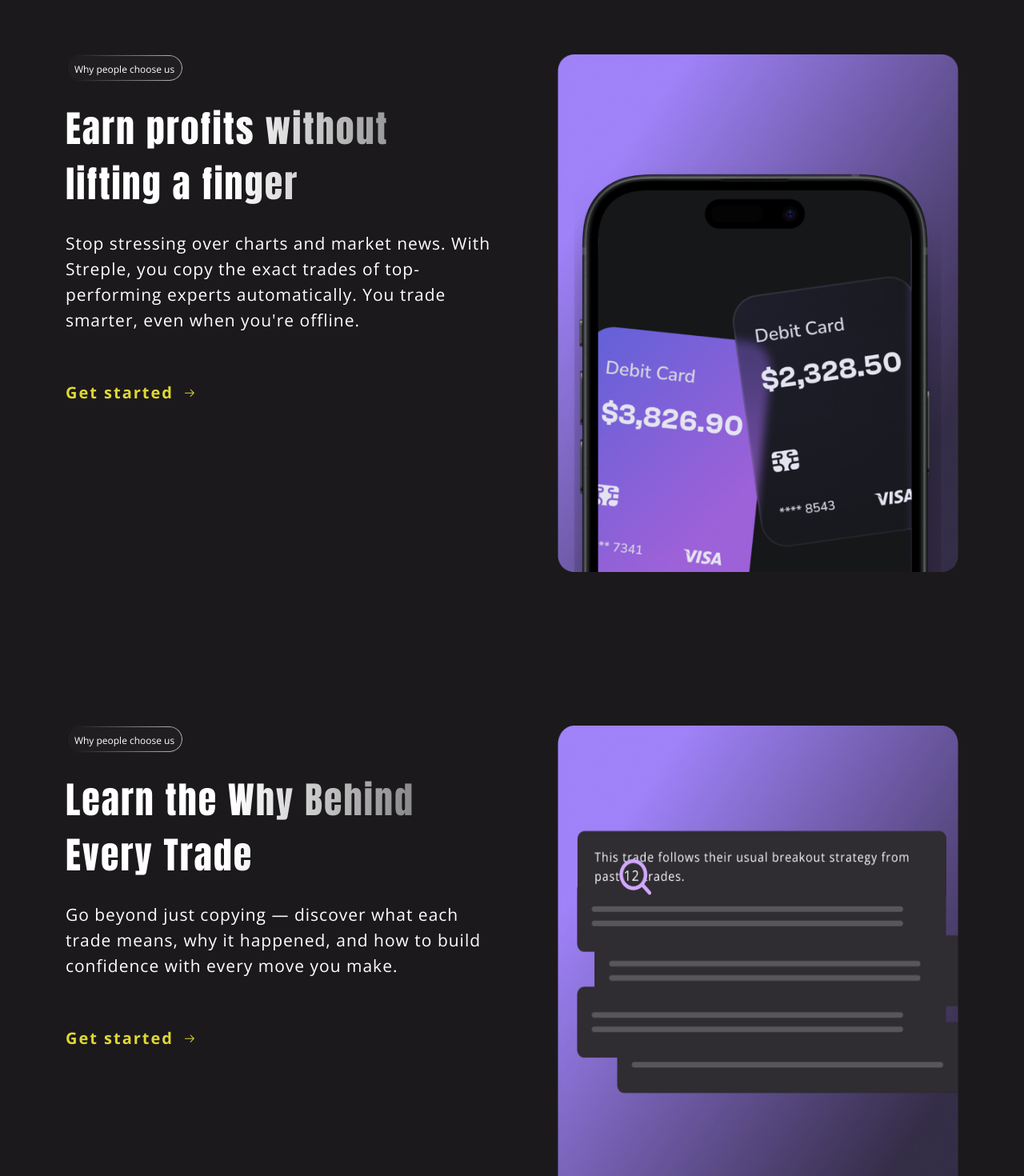
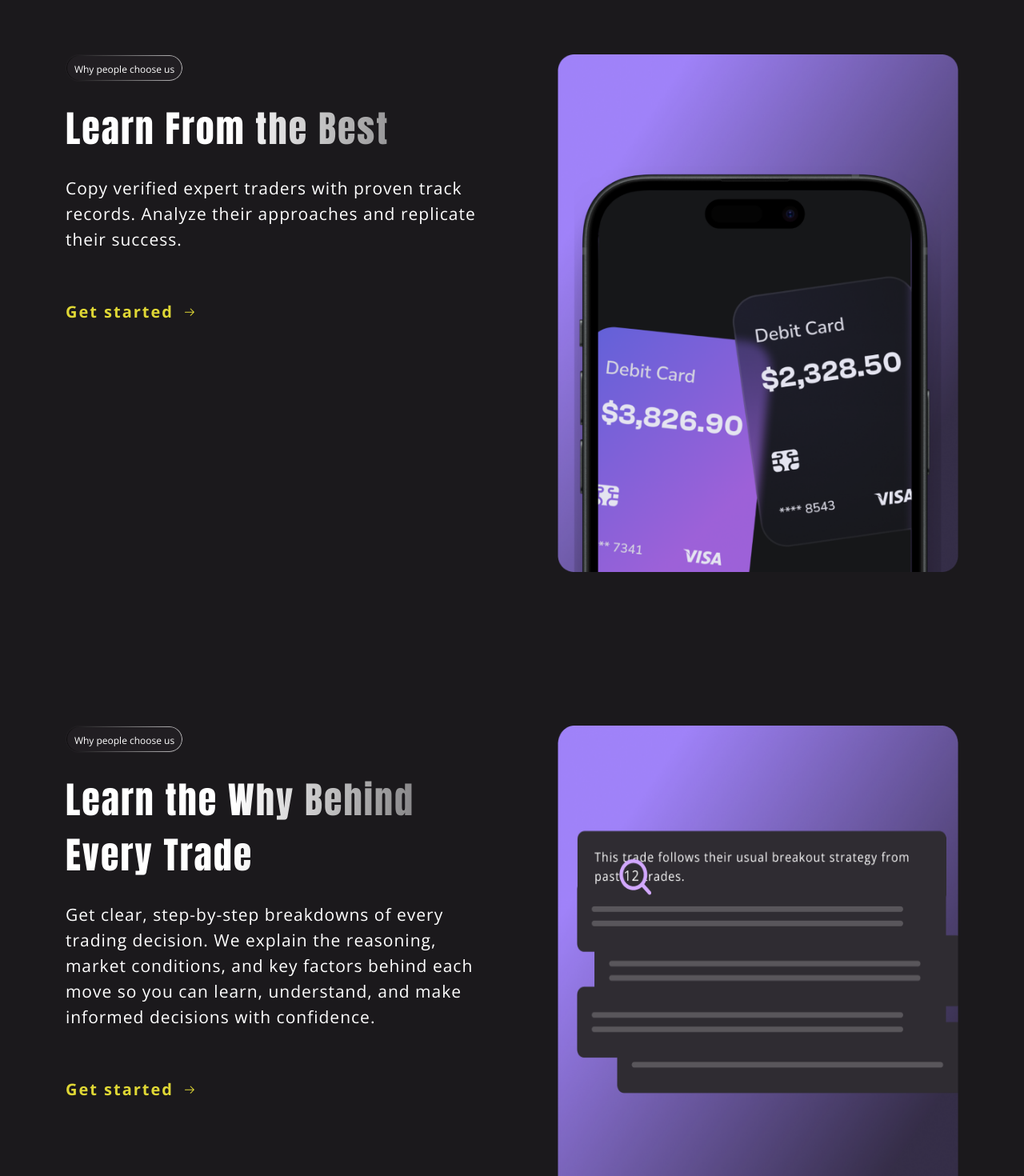
Before and after one commit to streple-labs/streple-website, a Next.js app: page / in a window 1280 px wide. Shown: the part 1760-3230 px from the top of the page at 80% size. Built offline with nearby package versions, Linux system fonts and the light colour scheme.

Commit message:
Enhance FAQ and DesktopHome components with updated visuals and content; comment out demo account question in FAQ

```diff
--- a/app/faq/page.tsx
+++ b/app/faq/page.tsx
@@ -146,7 +146,10 @@ export default function Page() {
         <div className="mw max-xxl:min-h-screen w-full relative overflow-hidden">
           <Navbar />
 
-          <div className="relative flex flex-col items-center justify-center gap-12 md:gap-[78px] min-h-[70vh] my-16">
+          <div className="absolute size-[280px] min-[320px]:size-[315px] sm:size-[650px] xl:size-[868px] -bottom-[220px] sm:-bottom-[480px] xl:-bottom-[600px] left-1/2 -translate-x-1/2 bg-contain bg-no-repeat bg-[url('../public/eclipse.png')]" />
+          <div className="absolute size-[124px] sm:size-[186px] xl:size-[242px] -bottom-[70px] sm:-bottom-[90px] xl:-bottom-[110px]  left-1/2 -translate-x-1/2 bg-no-repeat bg-contain bg-[url('../public/bitcoin-faq.png')]" />
+
+          <div className="relative flex flex-col items-center justify-center gap-12 md:gap-[78px] min-h-[70vh] my-20">
             <h3
               className={`justify-center items-center font-normal leading-[150%] tracking-[2%] text-center text-2xl xs:text-[27px] sm:text-3xl md:text-5xl lg:text-[52px] max-w-[940px] text-gradient-copy-top-traders ${anton.className}`}
             >
--- a/components/faq/Faq.tsx
+++ b/components/faq/Faq.tsx
@@ -18,11 +18,11 @@ const faqs = [
     answer:
       "You can do everything from your phone. Streple is designed to be simple and mobile-friendly.",
   },
-  {
-    question: "Can I try it before using real money?",
-    answer:
-      "Yes! Every user starts with a free demo account loaded with virtual funds. Practice copy trading, test out the platform, and build confidence before switching to real money.",
-  },
+  // {
+  //   question: "Can I try it before using real money?",
+  //   answer:
+  //     "Yes! Every user starts with a free demo account loaded with virtual funds. Practice copy trading, test out the platform, and build confidence before switching to real money.",
+  // },
 ];
 
 export default function Faq() {
--- a/components/home/DesktopHome.tsx
+++ b/components/home/DesktopHome.tsx
@@ -132,14 +132,13 @@ export default function DesktopHome() {
             <h3
               className={`text-gradient-earn-profits tracking-[2px] leading-[150%] font-normal text-36-lg text-46-xl xxl:text-[52px] 2xl:text-[56px] ${anton.className}`}
             >
-              Earn profits without lifting a finger
+              Learn From the Best
             </h3>
 
             <div className="flex flex-col gap-[60px]">
               <p className="font-normal text-sm tracking-[1px] leading-8 xl:text-[21px] text-white">
-                Stop stressing over charts and market news. With Streple, you
-                copy the exact trades of top-performing experts automatically.
-                You trade smarter, even when you&apos;re offline.
+                Copy verified expert traders with proven track records. Analyze
+                their approaches and replicate their success.{" "}
               </p>
 
               <Link
@@ -181,8 +180,10 @@ export default function DesktopHome() {
 
             <div className="flex flex-col gap-[60px]">
               <p className="font-normal text-sm tracking-[1px] leading-8 xl:text-[21px] text-white">
-                Go beyond just copying — discover what each trade means, why it
-                happened, and how to build confidence with every move you make.
+                Get clear, step-by-step breakdowns of every trading decision. We
+                explain the reasoning, market conditions, and key factors behind
+                each move so you can learn, understand, and make informed
+                decisions with confidence.
               </p>
 
               <Link
```
